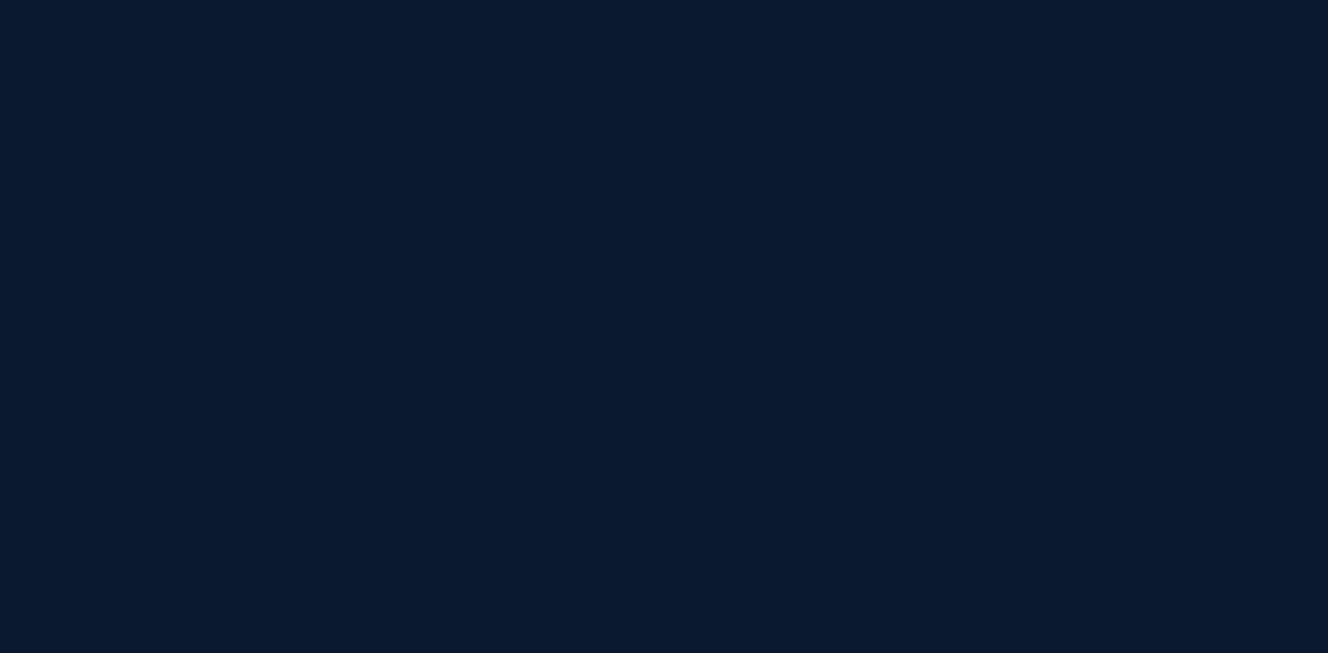
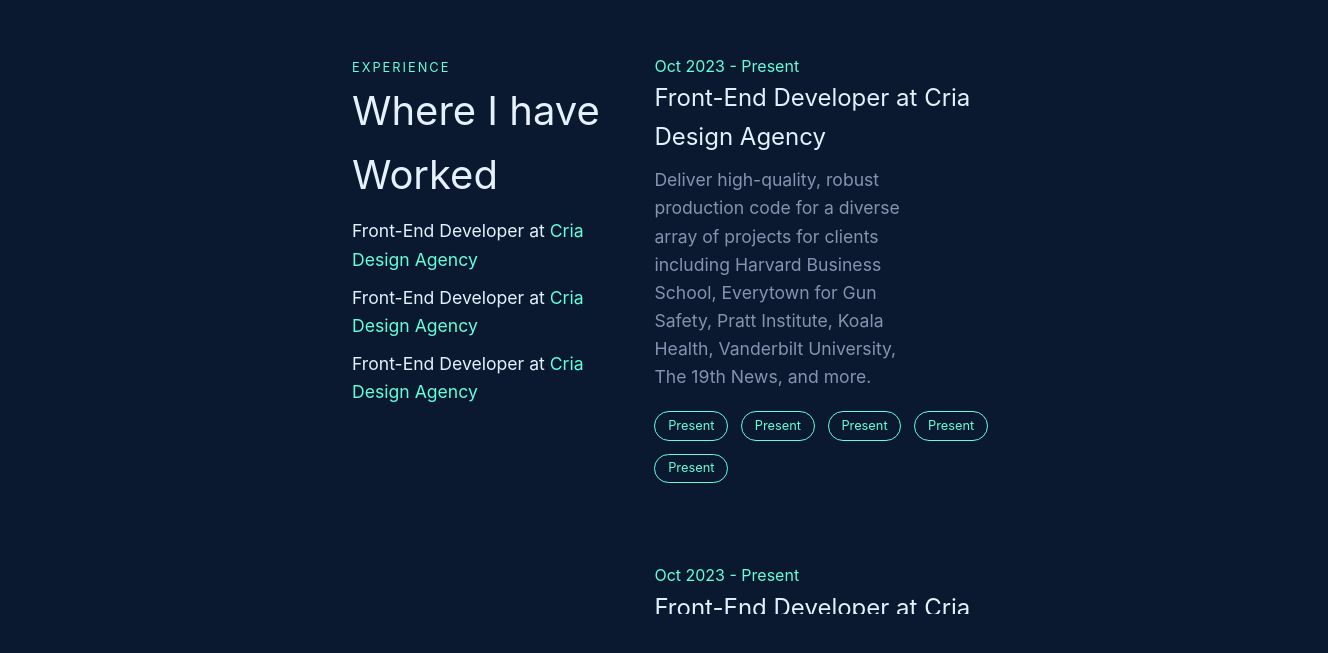
Before and after one commit to Yanek-K/Portfolio-v2, a React app: page / in a window 1280 px wide. Shown: the part 1497-2150 px from the top of the page, 1328 px wide, since content can reach past the window. Before the commit the page ends 1327 px from the top, so only its background shows below. Built offline with nearby package versions, Linux system fonts and the light colour scheme.

Commit message:
Services Complete, Experience Complete.

```diff
--- a/src/App.js
+++ b/src/App.js
@@ -4,6 +4,7 @@
 import "./app.css";
 import FixedIcons from "./Components/FixedIcons";
 import Services from "./Components/Services";
+import Experience from "./Components/Experience";
 
 const App = () => {
   return (
@@ -12,6 +13,7 @@
       <FixedIcons />
       <Hero />
       <Services />
+      <Experience />
     </div>
   );
 };
--- /dev/null
+++ b/src/Components/Experience/index.css
@@ -0,0 +1,127 @@
+/* General styling for the experience section */
+.experience-section {
+  padding: 12rem 7rem;
+  margin: var(--margin-standard);
+  margin-left: 15rem;
+}
+
+.experience__wrap {
+  display: flex;
+  max-width: 1200px;
+  margin: 0 auto;
+  justify-content: flex-start; /* To center but slightly to the left */
+}
+
+.experience__wrap__left {
+  position: sticky;
+  top: 20px;
+  flex: 0 0 45%; /* Give more space to the left component */
+  padding-right: 20px;
+}
+
+.experience__wrap__left .subtitle {
+  color: var(--green);
+  text-transform: uppercase;
+  letter-spacing: 2px;
+  font-size: 0.8rem;
+  margin-bottom: 10px;
+}
+
+.experience__wrap__left h2 {
+  font-size: 2.5rem;
+  color: var(--white);
+  margin: 0;
+}
+
+.experience__wrap__left p {
+  margin: 10px 0;
+  font-size: 1.1rem;
+  color: var(--white);
+}
+
+.experience__wrap__left a {
+  color: var(--green);
+  text-decoration: none;
+}
+
+.experience__wrap__right {
+  flex: 1;
+  max-height: 70vh; /* Limit the height to enable scrolling */
+  overflow-y: auto;
+}
+
+/* Scrollbar styles for Webkit browsers (Chrome, Safari) */
+.experience__wrap__right::-webkit-scrollbar {
+  width: 12px; /* Adjust width for vertical scrollbar */
+}
+
+.experience__wrap__right::-webkit-scrollbar-thumb {
+  background-color: var(--white); /* Color of the scroll thumb */
+  border-radius: 10px; /* Roundness of the scroll thumb */
+  border: 3px solid var(--white); /* Padding around the scroll thumb */
+}
+
+.experience__wrap__right::-webkit-scrollbar-track {
+  background: var(--white); /* Background color of the scrollbar track */
+}
+
+/* Scrollbar styles for Firefox */
+.experience__wrap__right {
+  scrollbar-width: thin; /* Thin scrollbar width */
+  scrollbar-color: var(--white) var(--white); /* Scroll thumb and track colors */
+}
+
+/* Scrollbar styles for Edge and IE */
+.experience__wrap__right {
+  -ms-overflow-style: none; /* Hide default scrollbar */
+}
+
+.experience__wrap__right::-ms-scrollbar {
+  width: 12px; /* Adjust width for vertical scrollbar */
+}
+
+.experience__wrap__right::-ms-scrollbar-thumb {
+  background-color: var(--white); /* Color of the scroll thumb */
+  border-radius: 10px; /* Roundness of the scroll thumb */
+  border: 3px solid var(--white); /* Padding around the scroll thumb */
+}
+
+.experience__wrap__right::-ms-scrollbar-track {
+  background: var(--white); /* Background color of the scrollbar track */
+}
+
+.job-entry {
+  margin-bottom: 80px;
+}
+
+.job-date {
+  color: var(--green);
+  margin-bottom: 5px;
+}
+
+.job-entry h3 {
+  font-size: 1.5rem;
+  margin: 0 0 10px 0;
+  color: var(--white);
+}
+
+.job-entry p {
+  margin: 0 0 20px 0;
+  font-size: 1.1rem;
+  width: 70%;
+}
+
+.job-tags {
+  display: flex;
+  flex-wrap: wrap;
+  gap: 0.8rem;
+}
+
+.tag {
+  background-color: var(--navy);
+  border: 1px solid var(--green);
+  color: var(--green);
+  padding: 0.22rem 0.8rem;
+  border-radius: 40px;
+  font-size: 0.8rem;
+}
--- /dev/null
+++ b/src/Components/Experience/index.js
@@ -0,0 +1,105 @@
+import React from "react";
+import "./index.css";
+
+const Experience = () => {
+  return (
+    <div className="experience-section">
+      <div className="experience__wrap">
+        <div className="experience__wrap__left">
+          <span className="subtitle">EXPERIENCE</span>
+          <h2>Where I have Worked</h2>
+          <p>
+            Front-End Developer at <a href="#">Cria Design Agency</a>
+          </p>
+          <p>
+            Front-End Developer at <a href="#">Cria Design Agency</a>
+          </p>
+          <p>
+            Front-End Developer at <a href="#">Cria Design Agency</a>
+          </p>
+        </div>
+        <div className="experience__wrap__right">
+          <div className="job-entry">
+            <span className="job-date">Oct 2023 - Present</span>
+            <h3>
+              Front-End Developer at <a href="#">Cria Design Agency</a>
+            </h3>
+            <p>
+              Deliver high-quality, robust production code for a diverse array
+              of projects for clients including Harvard Business School,
+              Everytown for Gun Safety, Pratt Institute, Koala Health,
+              Vanderbilt University, The 19th News, and more.
+            </p>
+            <div className="job-tags">
+              <span className="tag">Present</span>
+              <span className="tag">Present</span>
+              <span className="tag">Present</span>
+              <span className="tag">Present</span>
+              <span className="tag">Present</span>
+            </div>
+          </div>
+          {/* Repeat job-entry div for other entries */}
+          <div className="job-entry">
+            <span className="job-date">Oct 2023 - Present</span>
+            <h3>
+              Front-End Developer at <a href="#">Cria Design Agency</a>
+            </h3>
+            <p>
+              Deliver high-quality, robust production code for a diverse array
+              of projects for clients including Harvard Business School,
+              Everytown for Gun Safety, Pratt Institute, Koala Health,
+              Vanderbilt University, The 19th News, and more.
+            </p>
+            <div className="job-tags">
+              <span className="tag">Present</span>
+              <span className="tag">Present</span>
+              <span className="tag">Present</span>
+              <span className="tag">Present</span>
+              <span className="tag">Present</span>
+            </div>
+          </div>
+          <div className="job-entry">
+            <span className="job-date">Oct 2023 - Present</span>
+            <h3>
+              Front-End Developer at <a href="#">Cria Design Agency</a>
+            </h3>
+            <p>
+              Deliver high-quality, robust production code for a diverse array
+              of projects for clients including Harvard Business School,
+              Everytown for Gun Safety, Pratt Institute, Koala Health,
+              Vanderbilt University, The 19th News, and more.
+            </p>
+            <div className="job-tags">
+              <span className="tag">Present</span>
+              <span className="tag">Present</span>
+              <span className="tag">Present</span>
+              <span className="tag">Present</span>
+              <span className="tag">Present</span>
+            </div>
+          </div>
+          <div className="job-entry">
+            <span className="job-date">Oct 2023 - Present</span>
+            <h3>
+              Front-End Developer at <a href="#">Cria Design Agency</a>
+            </h3>
+            <p>
+              Deliver high-quality, robust production code for a diverse array
+              of projects for clients including Harvard Business School,
+              Everytown for Gun Safety, Pratt Institute, Koala Health,
+              Vanderbilt University, The 19th News, and more.
+            </p>
+            <div className="job-tags">
+              <span className="tag">Present</span>
+              <span className="tag">Present</span>
+              <span className="tag">Present</span>
+              <span className="tag">Present</span>
+              <span className="tag">Present</span>
+            </div>
+          </div>
+        </div>
+      </div>
+    </div>
+  );
+};
+
+export default Experience;
--- a/src/Components/FixedIcons/index.css
+++ b/src/Components/FixedIcons/index.css
@@ -3,7 +3,7 @@
 .fixed-icons-container {
   position: fixed;
   top: 85%;
-  left: 11rem;
+  left: 4rem;
   transform: translateY(-50%);
   display: flex;
   flex-direction: column;
@@ -22,8 +22,8 @@
   padding: 10px;
   border-radius: 50%;
   text-align: center;
-  width: 30px;
-  height: 30px;
+  width: 20px;
+  height: 20px;
   display: flex;
   align-items: center;
   justify-content: center;
@@ -36,7 +36,7 @@
 }
 
 .vertical-line {
-  width: 2px; /* Width of the vertical line */
+  width: 1px; /* Width of the vertical line */
   height: 150px; /* Height of the vertical line */
   background: var(--green); /* Color of the vertical line */
   margin-top: 20px; /* Space between the last icon and the line */
--- a/src/Components/Services/index.css
+++ b/src/Components/Services/index.css
@@ -3,7 +3,7 @@
   display: flex;
   justify-content: center;
   margin: var(--margin-standard);
-  margin-left: 20rem;
+  margin-left: 15rem;
 }
 
 .services__wrap {
@@ -68,6 +68,7 @@
   margin-bottom: 20px;
   font-size: 1.1rem;
   color: var(--white);
+  width: 70%;
 }
 
 .horizontal-line {
```
